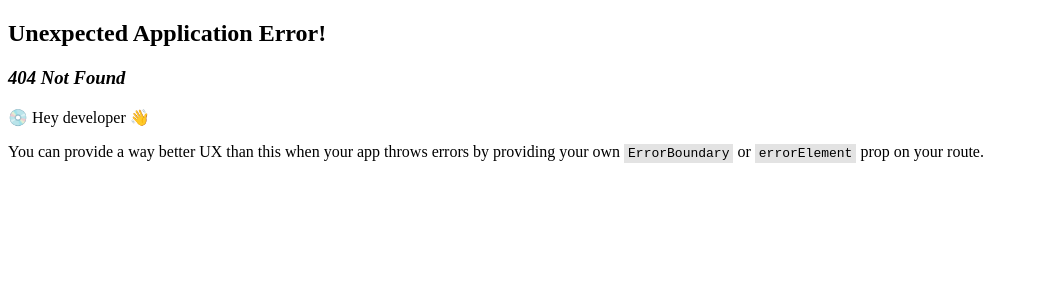
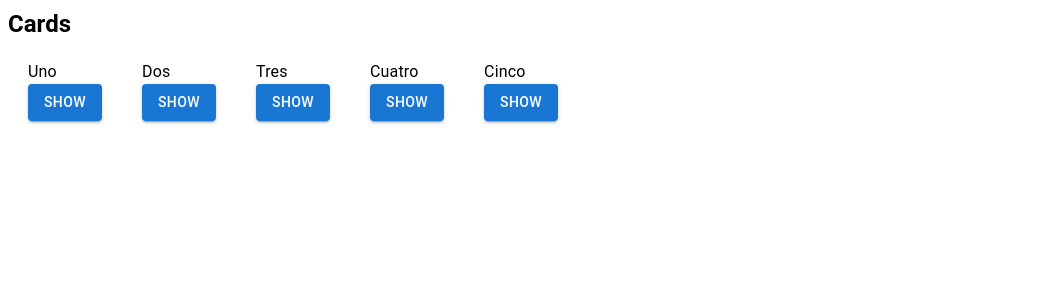
Before and after one commit to derek-0000/react-starter-challenges, a React (Vite) app: page /card in a window 1280 px wide. Before the commit this address had no page. Shown: the top 300 px of the page, without its empty margins (0-1039 px from the left). Built offline with nearby package versions, Linux system fonts and the light colour scheme.

Commit message:
Update Card

```diff
--- a/src/App.tsx
+++ b/src/App.tsx
@@ -11,6 +11,9 @@ function App() {
         <Link to="/random-color-generator">
           <Typography>Random Color Generator</Typography>
         </Link>
+        <Link to="/card">
+          <Typography>Card</Typography>
+        </Link>
         <Link to="/using-props">
           <Typography>Using Props</Typography>
         </Link>
--- /dev/null
+++ b/src/challenges/CardList.tsx
@@ -0,0 +1,58 @@
+import { Typography, Button, Grid } from "@mui/material";
+import { useState } from "react";
+
+
+export default function CardList() {
+  const data = [
+    {title: 'Uno', description: 'Hola1'},
+    {title: 'Dos', description: 'Hola2'},
+    {title: 'Tres', description: 'Hola3'},
+    {title: 'Cuatro', description: 'Hola4'},
+    {title: 'Cinco', description: 'Hola5'},
+  ];
+
+
+  //Map through a list of elements to be displayed in the card.
+  const renderCards = () => (
+    data.map((item)=><Card  title={item.title} description={item.description} />  )
+  );
+
+
+  // Render List of cards
+  return <>
+    <Typography variant="h5" fontWeight="bold">Cards</Typography>
+    <Grid container>{renderCards()}</Grid>
+  </>;
+}
+
+
+type Props = {
+  title: string;
+  description: string;
+};
+
+
+// Implement Hidding and showing description Inside the component
+const Card = ({ description, title }: Props) => {
+  const [active, isActive] = useState(false);
+
+
+  function handleClick(){
+    isActive(!active)
+  }
+
+
+  return (
+    <>
+    <Grid item style={{margin: 20}}>
+    <Typography>{title}</Typography>
+      <Button variant='contained' onClick={handleClick}>{active ? 'Hide' : 'Show'}</Button>
+      {active &&<Typography>{description}</Typography>}
+
+
+    </Grid>
+
+
+    </>
+  );
+};
--- a/src/main.tsx
+++ b/src/main.tsx
@@ -4,6 +4,8 @@ import App from "./App.tsx";
 import { createBrowserRouter, RouterProvider } from "react-router-dom";
 import RandomColorGenerator from "./challenges/RandomColorGenerator.tsx";
 import UsingProps from "./challenges/UsingProps.tsx";
+import CardList from "./challenges/CardList.tsx";
+
 
 const router = createBrowserRouter([
   {
@@ -18,6 +20,10 @@ const router = createBrowserRouter([
     path: "/using-props",
     element: <UsingProps />,
   },
+  {
+    path: "/card",
+    element: <CardList />,
+  },
 ]);
 
 ReactDOM.createRoot(document.getElementById("root")!).render(
```
